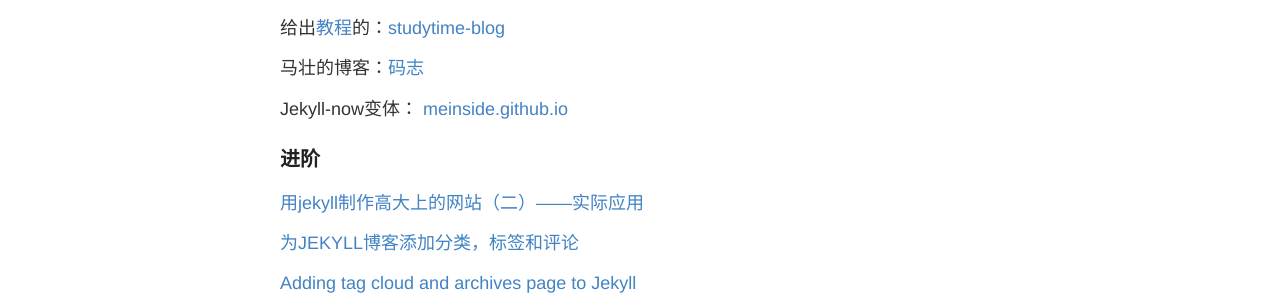
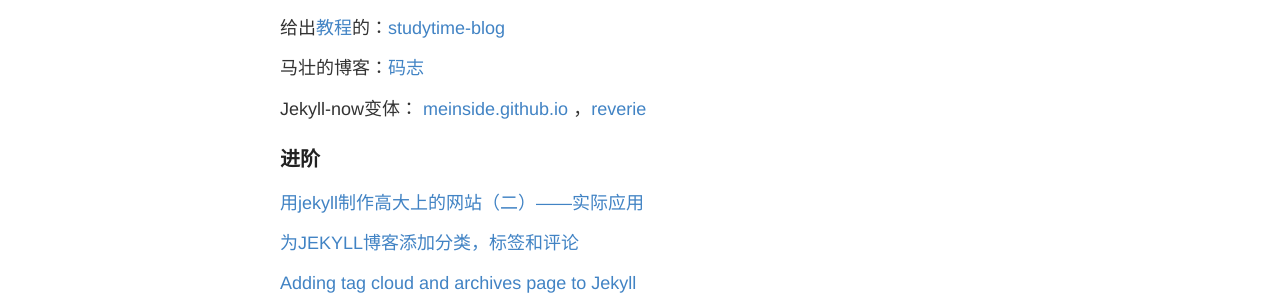
Before and after one commit to RuifMaxx/formalweb, a Jekyll site: the page built from _posts/2020-12-7-Git and Jekyll and Markdown.md, in a window 1280 px wide. Shown: the part 1050-1345 px from the top of the page. Built offline with Jekyll 4.4.1, drawn with Linux system fonts in a browser that asks for light colours.

Commit message:
Update 2020-12-7-Git and Jekyll and Markdown.md

```diff
--- a/_posts/2020-12-7-Git and Jekyll and Markdown.md
+++ b/_posts/2020-12-7-Git and Jekyll and Markdown.md
@@ -44,7 +44,7 @@
 
 马壮的博客：[码志](https://github.com/mzlogin/mzlogin.github.io)
 
-Jekyll-now变体： [meinside.github.io](https://github.com/meinside/meinside.github.io)
+Jekyll-now变体： [meinside.github.io](https://github.com/meinside/meinside.github.io) ，[reverie](https://github.com/amitmerchant1990/reverie)
 
 ### 进阶
 [用jekyll制作高大上的网站（二）——实际应用](https://www.cnblogs.com/strick/p/5484779.html)
```
